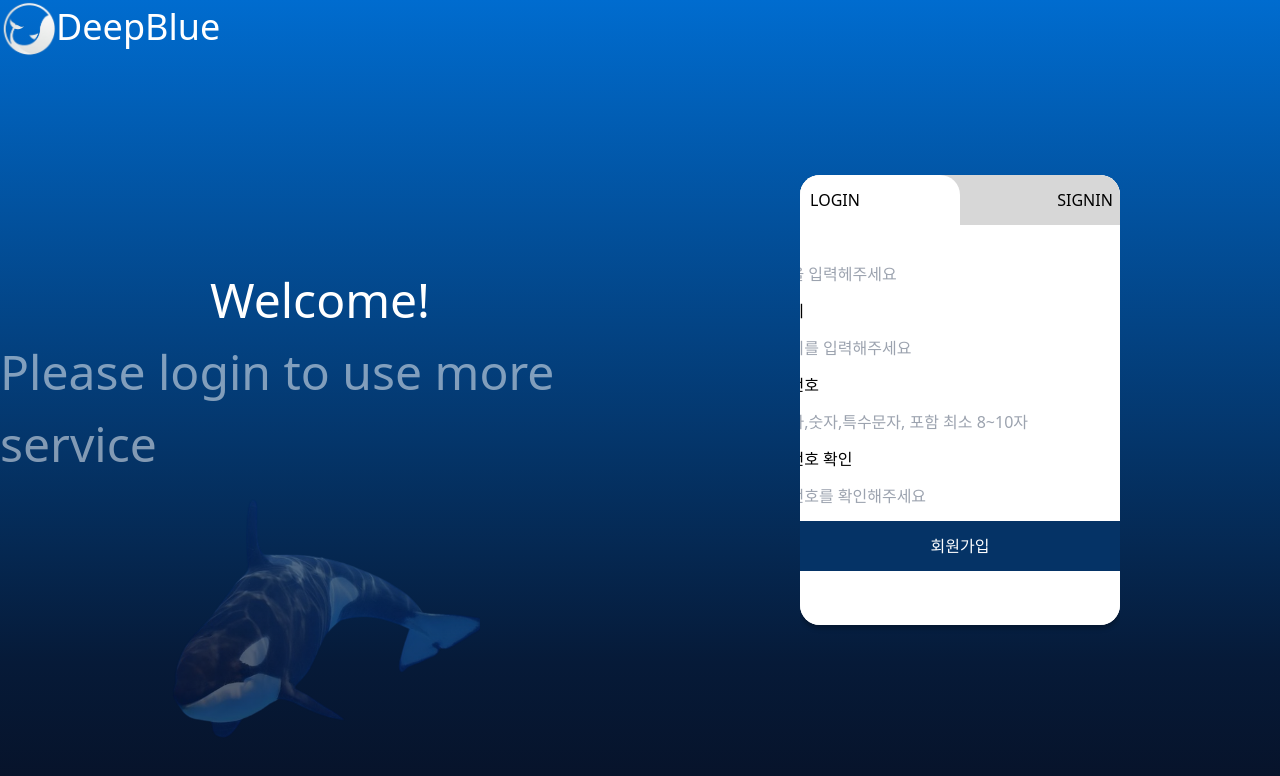
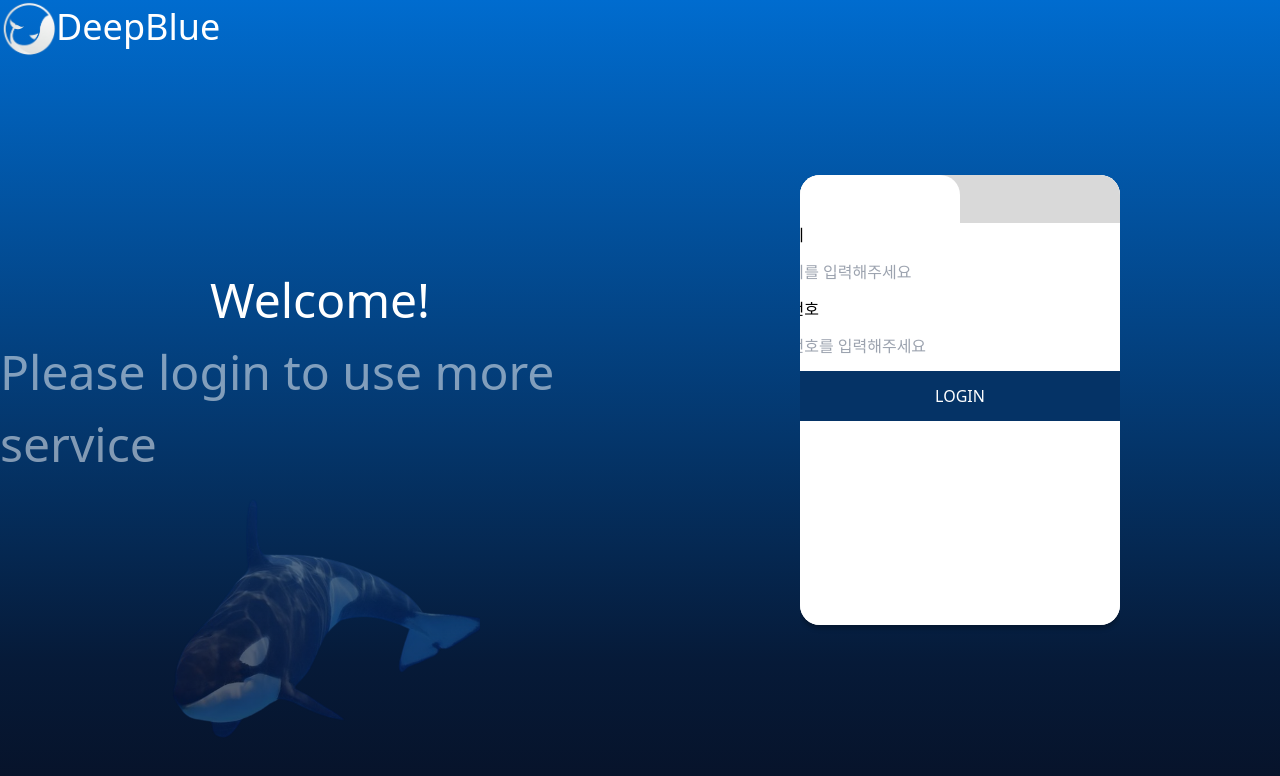
Before and after one commit to SVTeamJ/DeepBlue, a React (Vite) app in the folder frontend/: page /login in a window 1280 px wide. Shown: the top 776 px of the page. Built offline with nearby package versions, Linux system fonts and the light colour scheme.

Commit message:
feat : 토글 기능 구현

```diff
--- a/frontend/src/page/login/index.scss
+++ b/frontend/src/page/login/index.scss
@@ -125,8 +125,58 @@
     align-self: center;
 }
 
-.switch_button{
+.switch_button:focus{
     border-radius: 20px;
     background-color: white;
     border-radius: 20px 20px 0px 0px;
 }
+
+
+
+
+
+
+
+
+
+
+.switch{
+    position: relative;
+    display: inline-block;
+    width: 100%;
+    height: 48px;
+
+}
+
+
+.switch input{
+    opacity: 0;
+    width: 0;
+    height: 0;
+}
+
+.slider{
+    position:absolute;
+    cursor: pointer;
+
+    top: 0;
+    left: 0;
+    right: 0;
+    bottom: 0;
+    background-color: #D9d9d9;
+    transition: 0.4s;
+}
+
+.slider::before{
+    position: absolute;
+    content:'';
+    height: 100%;
+    width: 50%;
+    background-color: white;
+    border-radius: 20px 20px 0px 0px;
+    transition: 0.4s;
+}
+
+input:checked + .slider::before{
+    transform: translateX(100%)
+}
--- a/frontend/src/page/login/is_login.tsx
+++ b/frontend/src/page/login/is_login.tsx
@@ -1,23 +1,18 @@
 import React,{useState} from "react";
 import Login_page from "./loginpage";
 
-function Is_login_check(){
-  const [is_login,set_is_login] = useState(true);
+function Is_login_check({round=false}){
+  const [is_login,set_is_login] = useState(false);
+  const set_login = () =>{
+    set_is_login(!is_login);
+  }
+  return(
+    <div className='insert_login_layout' >
+      <label className="switch">
+        <input type="checkbox"/>
+        <span className="slider rounded "onClick={set_login}/>
 
-  const set_login = () =>{
-    set_is_login(true);
-
-  }
-  const set_signin = () =>{
-    set_is_login(false);
-  }
-
-  return(
-    <div className='insert_login_layout'>
-      <div className="insert_switch_login">
-        <button className="switch_button" onClick={set_signin}>LOGIN</button>{/*버튼 작동함*/}
-        <button onClick={set_login}>SIGNIN</button>{/*버튼 작동함*/}
-      </div>
+      </label>
       <Login_page is_login_input={is_login}/>
     </div>
   );
--- a/frontend/src/page/login/loginpage.tsx
+++ b/frontend/src/page/login/loginpage.tsx
@@ -48,9 +48,8 @@ const Login_page = (props:any) => {
       <div className="login_page">
         <div>이름</div>
         <input
-          type="password"
-          placeholder = "이름을 입력헤주세요"
-          id="password"
+          placeholder = "이름을 입력해주세요"
+          id="name"
           className="login_input"
           onChange={e => {
             setPw(e.target.value);
```
